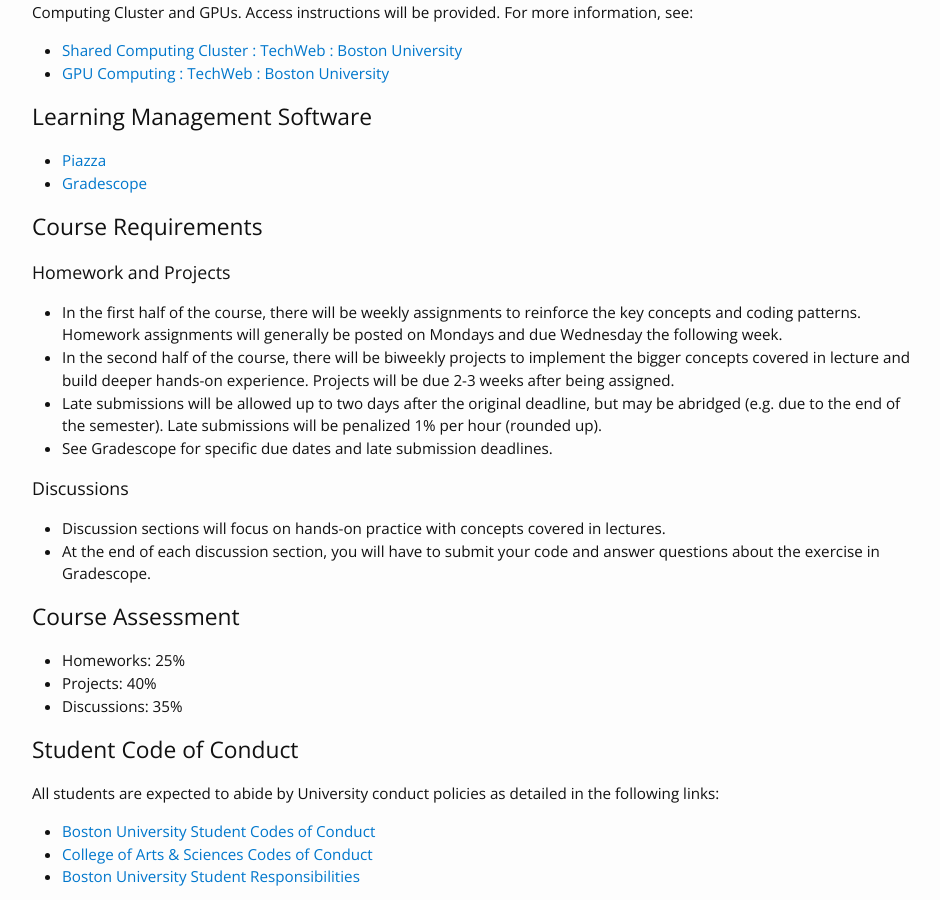
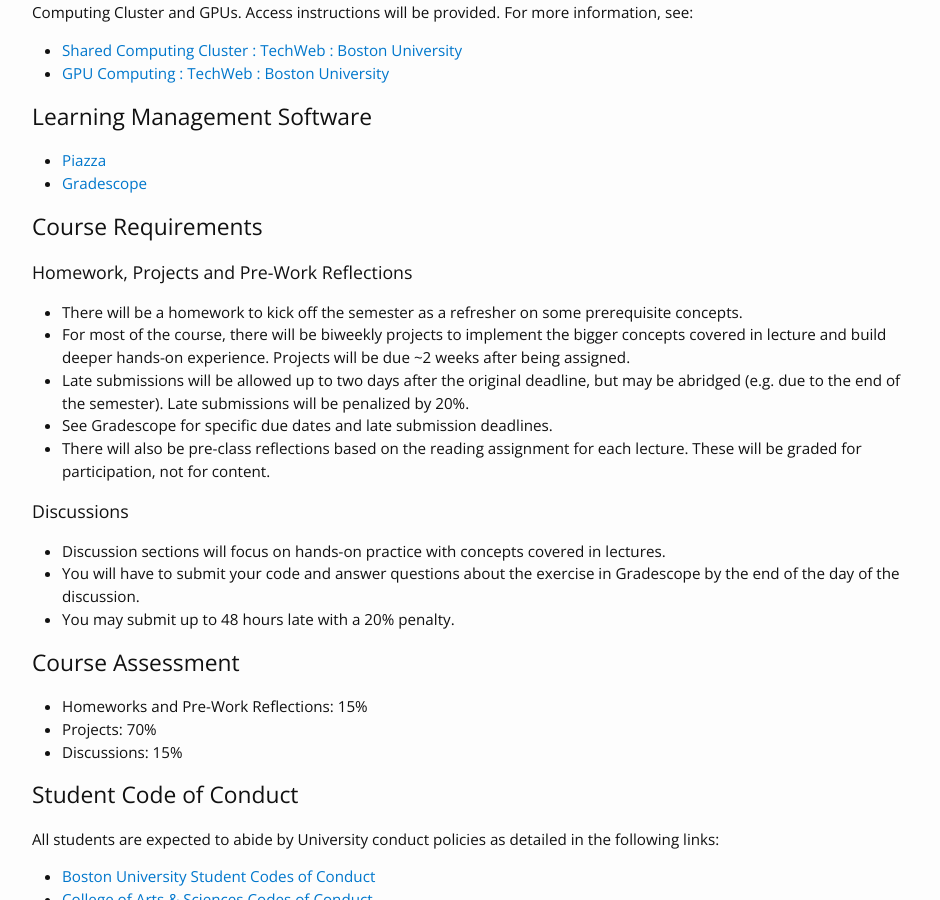
Before and after one commit to DL4DS/sp2026, a Jekyll site: the page built from index.md, in a window 1280 px wide and 900 px high, scrolled down 2762 px. Shown: the whole window, without its empty margins (163-1103 px from the left). Built offline with Jekyll 4.4.1, drawn with Linux system fonts in a browser that asks for light colours; nearby versions of some CDN libraries; some of the changed text lies outside the part shown.

Commit message:
change grade weights and assignment instructions

```diff
--- a/index.md
+++ b/index.md
@@ -105,26 +105,27 @@
 
 ## Course Requirements
 
-### Homework and Projects
+### Homework, Projects and Pre-Work Reflections
 
-- In the first half of the course, there will be weekly assignments to reinforce the key concepts and coding patterns.
-Homework assignments will generally be posted on Mondays and due Wednesday the following week.
-- In the second half of the course, there will be biweekly projects to implement the bigger concepts covered in lecture and build deeper hands-on experience.
-Projects will be due 2-3 weeks after being assigned.
+- There will be a homework to kick off the semester as a refresher on some prerequisite concepts.
+- For most of the course, there will be biweekly projects to implement the bigger concepts covered in lecture and build deeper hands-on experience.
+Projects will be due ~2 weeks after being assigned.
 - Late submissions will be allowed up to two days after the original deadline, but may be abridged (e.g. due to the end of the semester).
-Late submissions will be penalized 1% per hour (rounded up).
+Late submissions will be penalized by 20%.
 - See Gradescope for specific due dates and late submission deadlines.
+- There will also be pre-class reflections based on the reading assignment for each lecture. These will be graded for participation, not for content.
 
 ### Discussions
 
 - Discussion sections will focus on hands-on practice with concepts covered in lectures.
-- At the end of each discussion section, you will have to submit your code and answer questions about the exercise in Gradescope.
+- You will have to submit your code and answer questions about the exercise in Gradescope by the end of the day of the discussion.
+- You may submit up to 48 hours late with a 20% penalty.
 
 ## Course Assessment
 
-- Homeworks: 25%
-- Projects: 40%
-- Discussions: 35%
+- Homeworks and Pre-Work Reflections: 15%
+- Projects: 70%
+- Discussions: 15%
 
 ## Student Code of Conduct
 
```
